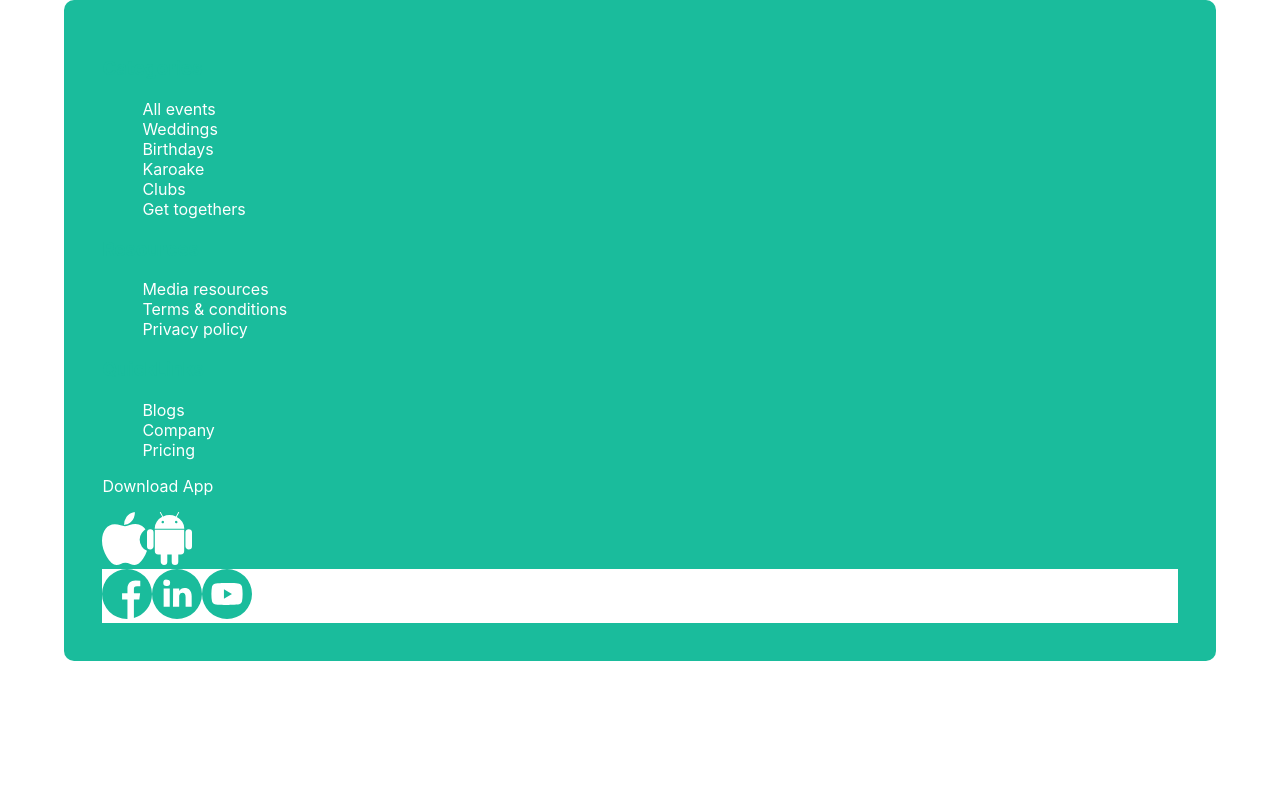
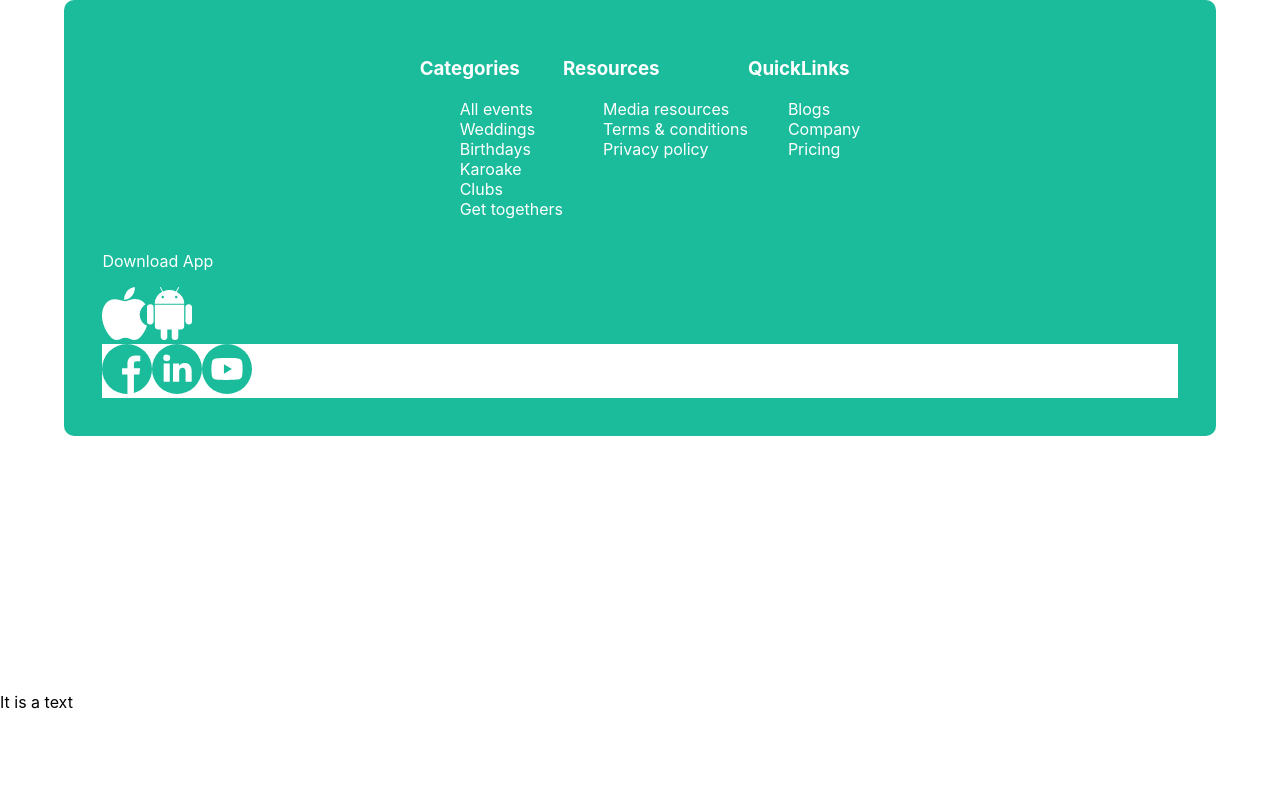
Before and after one commit to meekg33k/sca-code-queens, a React (Create React App) app: page / in a window 1280 px wide. Shown: the top 800 px of the page. Built offline with nearby package versions, Linux system fonts and the light colour scheme.

Commit message:
Add style className

```diff
--- a/src/components/Footer/index.js
+++ b/src/components/Footer/index.js
@@ -30,14 +30,16 @@ const Footer = () => {
     let group = Object.entries(links).map(([key, value]) => {
         return (
             <div key={key} className="linkGroup">
-                <Header heading={key} size={3} color={"#1ABC9C"} />
+                <Header heading={key} size={3} />
                 {<List links={value} />}
             </div>
         )
     })
     return (
         <footer>
+            <div className="footerLink">
             {group}
+            </div>
             <Text text="Download App"/>
             <Icon iconLinks={platform} type={"platform"}/>
 
```
